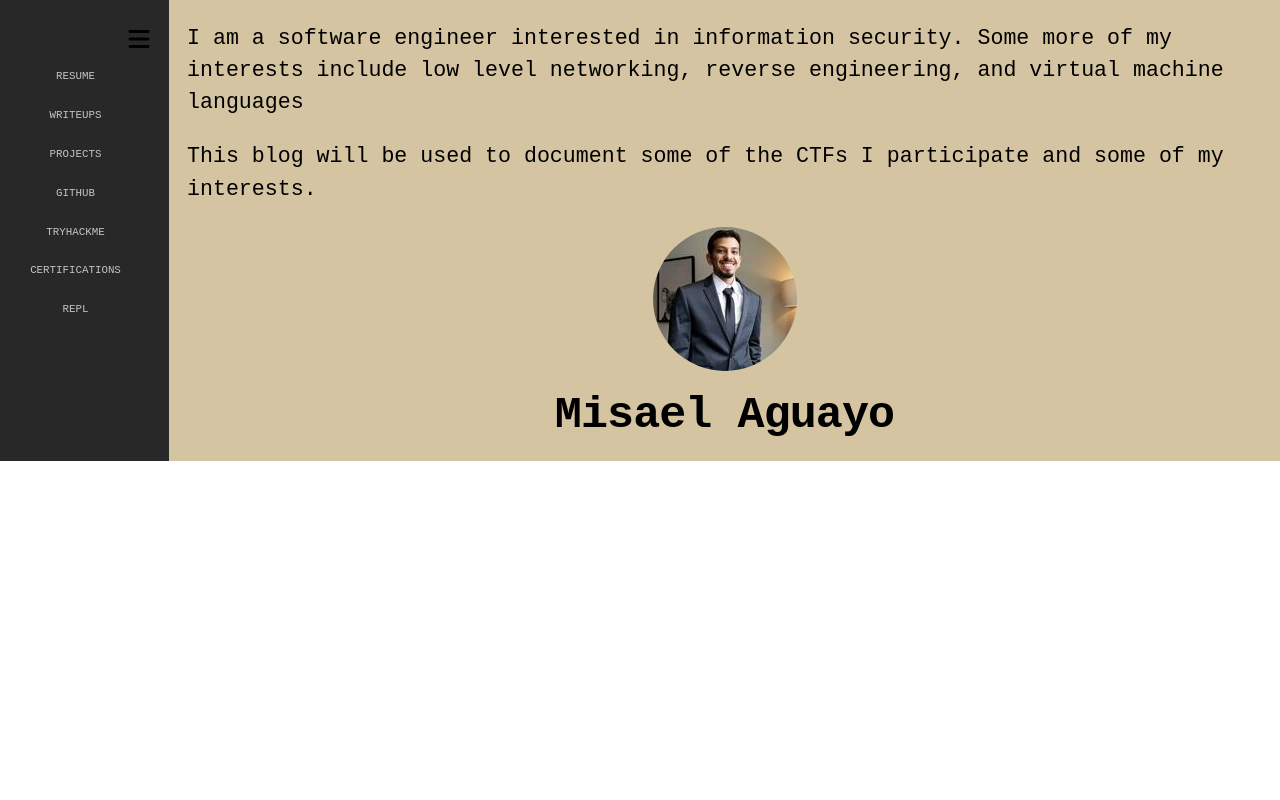
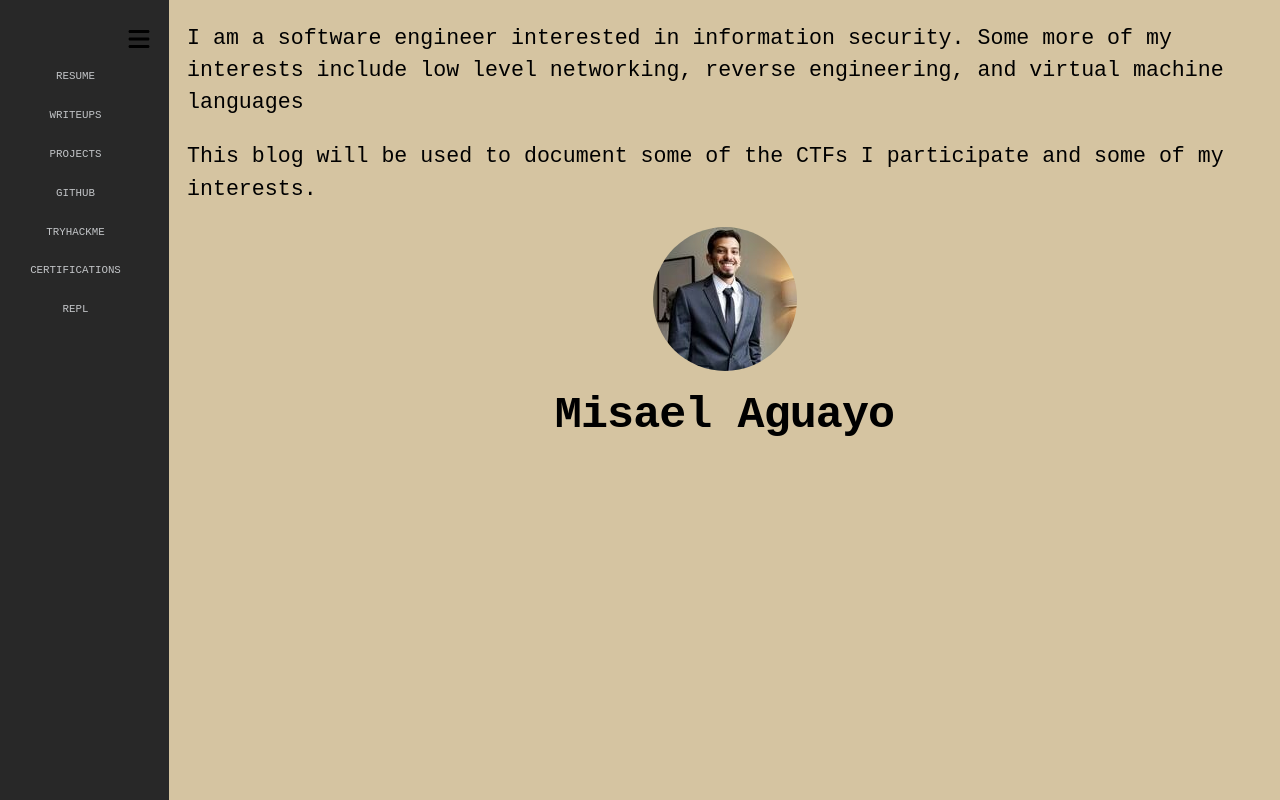
Before and after one commit to misaelaguayo/NextJSBlog, a Next.js app: page / in a window 1280 px wide. Built offline with nearby package versions, Linux system fonts and the light colour scheme.

Commit message:
Expand to full page size

```diff
--- a/components/layout.module.css
+++ b/components/layout.module.css
@@ -1,6 +1,8 @@
 .container {
   display: flex;
   width: 100%;
+  height: 100vh;
+  overflow: hidden;
 }
 
 .nav {
```
